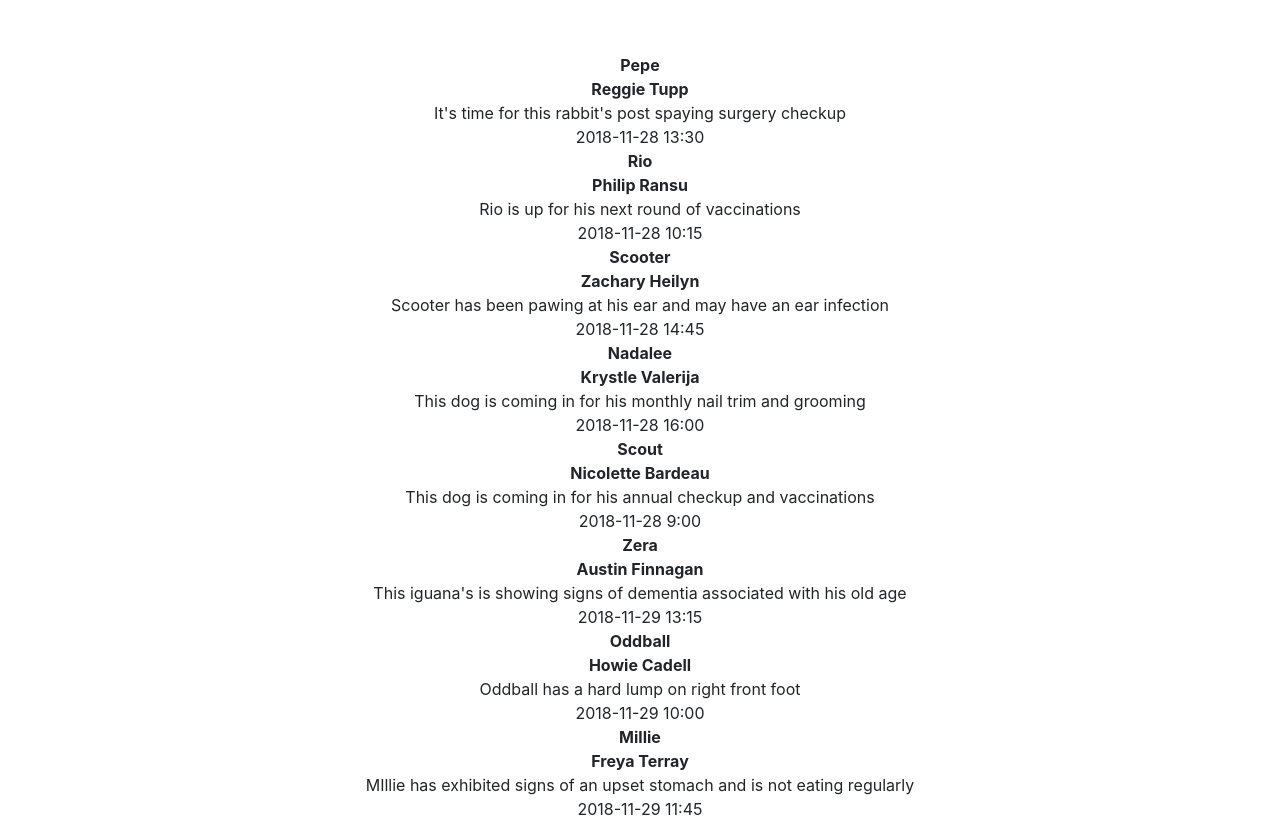
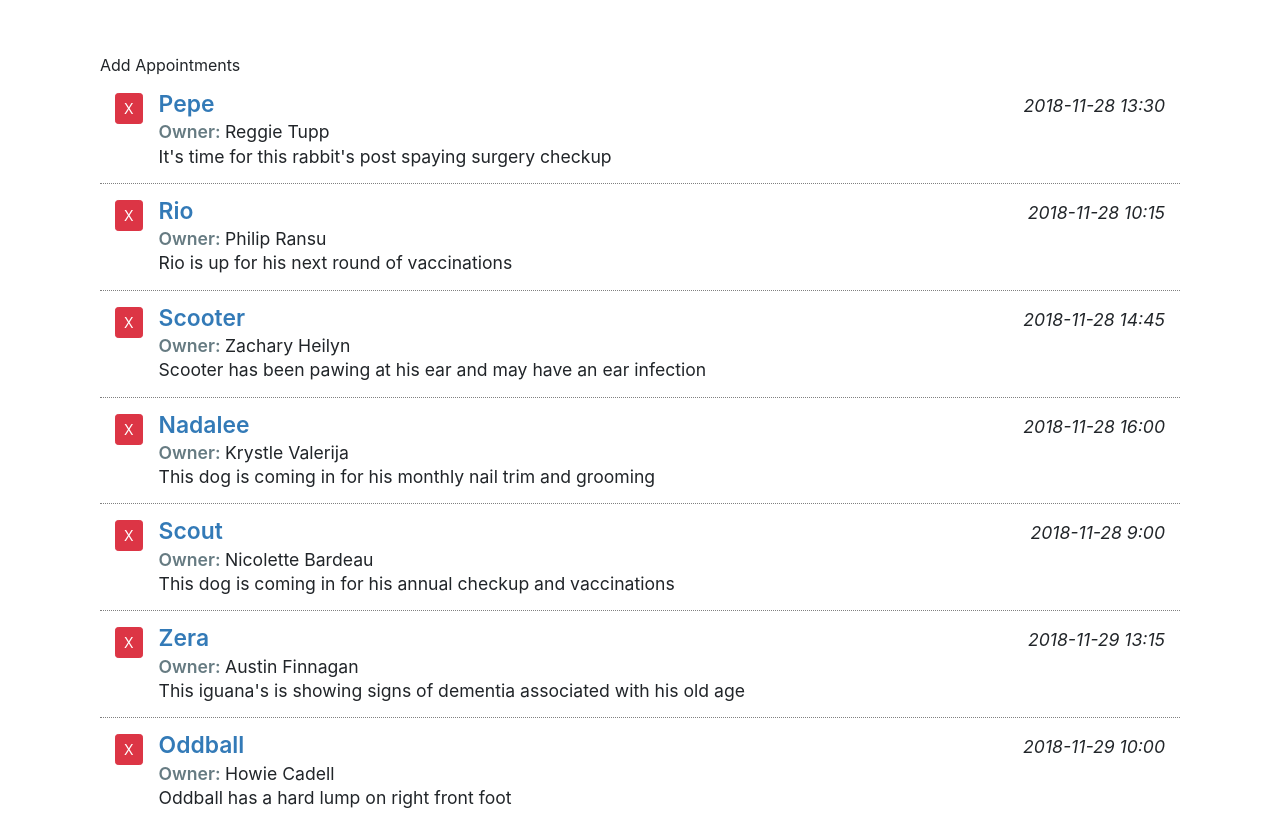
Before and after one commit to kalyan88/petstore, a React (Create React App) app: page / in a window 1280 px wide. Shown: the top 817 px of the page. Built offline with nearby package versions, Linux system fonts and the light colour scheme.

Commit message:
ParsingPropsToListAppointments-UpdtadHtmListAppointments-AppCssUpdate-AddIdToData 07-15

```diff
--- a/src/components/App.js
+++ b/src/components/App.js
@@ -9,7 +9,8 @@ class App extends Component {
     super();
     this.state = {
       name : 'Nikhil',
-      myAppointments: []
+      myAppointments: [],
+      lastIndex: 0
     }
   }
 
@@ -18,6 +19,8 @@ class App extends Component {
            .then(response =>response.json())
            .then(result => {
                const appointments = result.map(item => {
+                   item.aptId = this.state.lastIndex;
+                   this.setState({lastIndex: this.state.lastIndex+1})
                    return item;
                  })
                  this.setState({
@@ -27,19 +30,6 @@ class App extends Component {
   }
 
   render() {
-
-    const appointments = this.state.myAppointments.map(
-      apt => (
-        <div key={apt.aptDate}>
-            <div><b>{apt.petName}</b></div>
-            <div><b>{apt.ownerName}</b></div>
-            <div>{apt.aptNotes}</div>
-            <div>{apt.aptDate}</div>
-        </div>
-      )
-    )
-
-
     return (
       <div className="App">
         <main className="page bg-white" id="petratings">
@@ -47,9 +37,8 @@ class App extends Component {
            <div className="row">
              <div className="col-md-12 bg-white">
                <div className="container">
-                  {appointments}
                  <AddAppointments />
-                 <ListAppointments />
+                 <ListAppointments appointments={this.state.myAppointments}/>
                  <SearchAppointments />
                </div>
              </div>
--- a/src/components/ListAppointments.js
+++ b/src/components/ListAppointments.js
@@ -2,7 +2,33 @@ import React, {Component} from 'react';
 
 class ListAppointments extends Component {
    render() {
-       return <div>List Appointments from Component</div>
+
+       return (
+           <div className="appointment-list item-list mb-3">
+               {this.props.appointments.map(item => (
+                <div className="pet-item col media py-3" key={item.aptId}>
+                   <div className="mr-3">
+                       <button className="pet-delete btn btn-sm btn-danger" >X</button>
+                   </div>
+
+                   <div className="pet-info media-body">
+                       <div className="pet-head d-flex">
+                           <span className="pet-name" >{item.petName}</span>
+                           <span className="apt-date ml-auto" >{item.aptDate}</span>
+                       </div>
+
+                       <div className="owner-name">
+                            <span className="label-item">Owner: </span>
+                            <span>{item.ownerName}</span>
+                        </div>
+
+                        <div className="apt-notes">{item.aptNotes}</div>
+                   </div>
+                </div>
+                ))}
+           </div>
+       )
    }
 }
+
 export default ListAppointments
--- a/src/css/App.css
+++ b/src/css/App.css
@@ -1,38 +1,45 @@
-.App {
-  text-align: center;
+.add-appointment .card-body {
+  display: none;
 }
 
-.App-logo {
-  height: 40vmin;
-  pointer-events: none;
+.apt-addheading {
+  cursor: pointer;
+  user-select: none;
 }
 
-@media (prefers-reduced-motion: no-preference) {
-  .App-logo {
-    animation: App-logo-spin infinite 20s linear;
-  }
+.appointment-list {
+  font-size: 1.1em;
 }
 
-.App-header {
-  background-color: #282c34;
-  min-height: 100vh;
-  display: flex;
-  flex-direction: column;
-  align-items: center;
-  justify-content: center;
-  font-size: calc(10px + 2vmin);
-  color: white;
+.appointment-list .pet-item {
+  border-bottom: 1px dotted gray;
 }
 
-.App-link {
-  color: #61dafb;
+.appointment-list .pet-item:last-child {
+  border-bottom: none;
 }
 
-@keyframes App-logo-spin {
-  from {
-    transform: rotate(0deg);
-  }
-  to {
-    transform: rotate(360deg);
-  }
+.appointment-list .pet-name {
+  font-weight: 600;
+  color: #337ab7;
+  font-size: 1.3em;
+  line-height: 100%;
 }
+
+.appointment-list .label-item {
+  font-weight: 600;
+  color: #667b82;
+}
+
+.appointment-list .apt-date {
+  font-style: italic;
+}
+
+.appointment-list .apt-notes {
+  line-height: 120%;
+}
+
+.dropdown-item.active,
+.dropdown-item:active {
+  background-color: #a9aeb2;
+}
```
